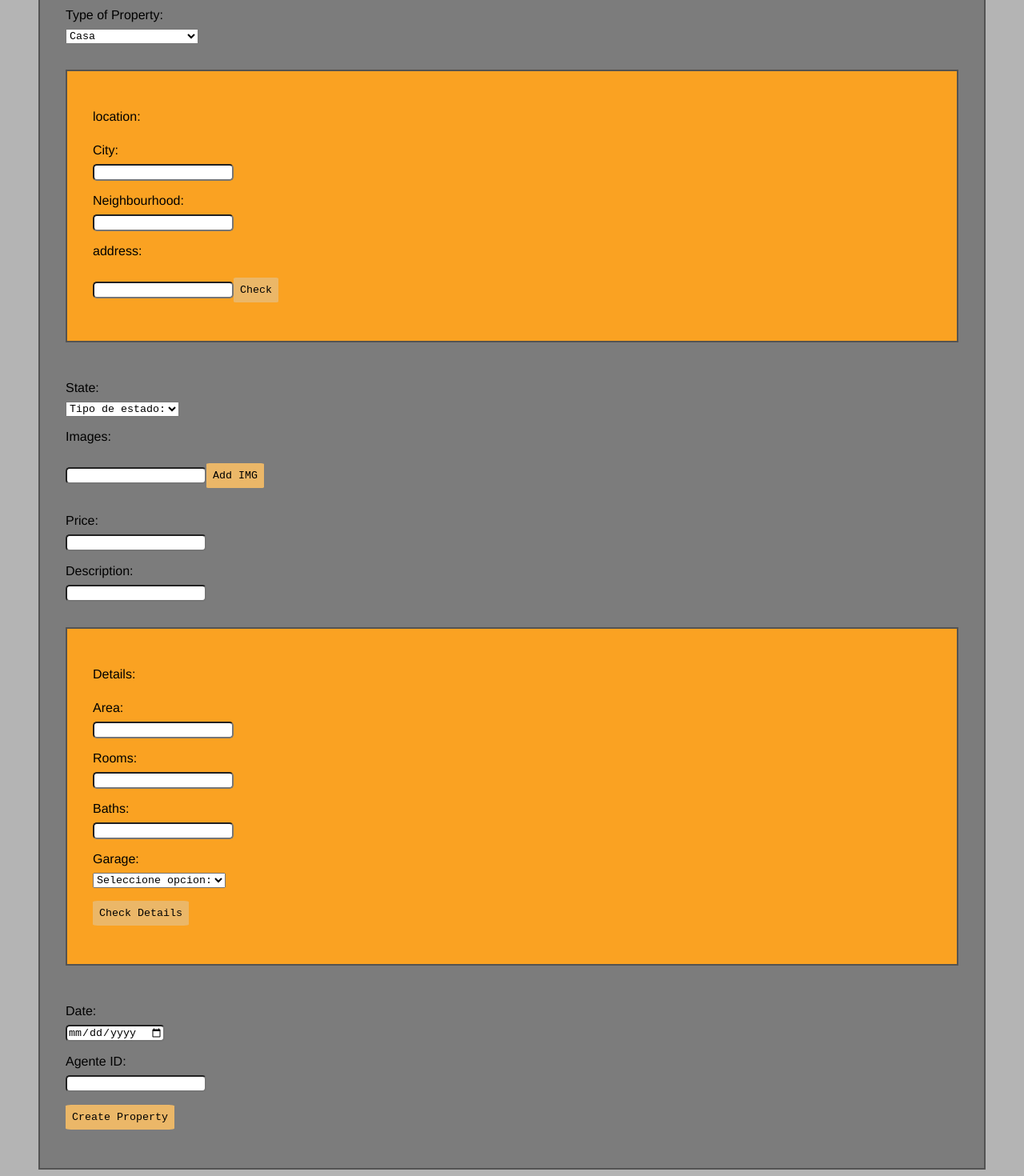
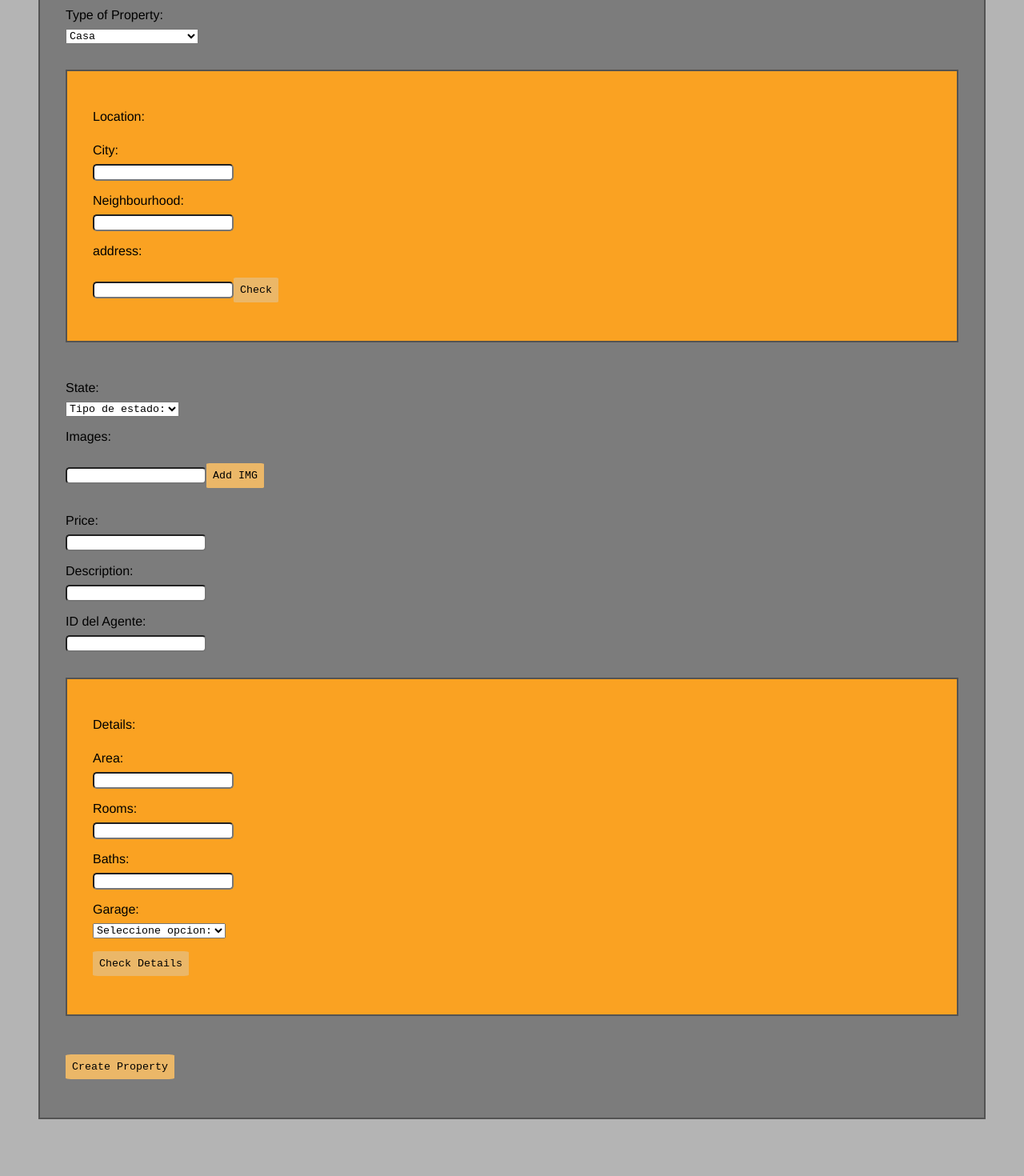
Before and after one commit to carlafaes/inmobilapp-client, a React (Create React App) app: page /form in a window 1280 px wide. Shown: the part 400-1870 px from the top of the page at 80% size. After the commit the page ends 1847 px from the top, so only its background shows below. Built offline with nearby package versions, Linux system fonts and the light colour scheme.

Commit message:
Ultimo cambio Form Inmueble

```diff
--- a/src/componentes/CreateProperty.jsx
+++ b/src/componentes/CreateProperty.jsx
@@ -26,11 +26,8 @@ function validate(input) {
   if (!input.description) {
     errors.description = "Debe ingresar una descripcion del inmueble";
   }
-  if (!input.date) {
-    errors.date = "Debe ingresar una fecha";
-  }
   if (!input.agentID) {
-    errors.agentID = "Debe ingresar un ID de Agente";
+    errors.agentID = "Debe ingresar ID del Agente"
   }
   return errors;
 }
@@ -70,6 +67,7 @@ function validatelocation(inputlocation) {
   return errorsU;
 }
 
+
 export default function CreateProperty() {
   const dispatch = useDispatch();
   //Estado del input para el form
@@ -83,7 +81,7 @@ export default function CreateProperty() {
     description: "",
     details: {},
     date: "",
-    agentID: "",
+    agentID: ""
   });
 
   //Estado de errores
@@ -127,6 +125,10 @@ export default function CreateProperty() {
       ...inputDetails,
       garage: e.target.value,
     });
+    setInput({
+      ...input,
+      details: {...inputDetails}
+    })
   };
 
   const handlerImages = (e) => {
@@ -238,10 +240,14 @@ export default function CreateProperty() {
   //funcion loca
 
   const Funcionreloca = (inputloc, inputdet) => {
-    if (inputdet && inputloc) {
+    if (Object.entries(inputloc).length) {
+      return false;
+    }
+    if (Object.entries(inputdet).length){
+      return false;
+    }
+    else {
       return true;
-    } else {
-      return false;
     }
   };
 
@@ -255,9 +261,7 @@ export default function CreateProperty() {
     input.rentalPrice &&
     input.description &&
     Object.entries(input.details).length &&
-    input.date &&
-    input.agentID &&
-    Funcionreloca(errorsDet, errorsUbi)
+    Funcionreloca(errorsDet,errorsUbi)
       ? setButton(false)
       : setButton(true);
   }, [input]);
@@ -294,7 +298,7 @@ export default function CreateProperty() {
       {errors.typeProperty && <h3>{errors.typeProperty}</h3>}
 
       <div className="selects">
-        <label>location:</label>
+        <label>Location:</label>
         <label>City:</label>
         <input
           type="text"
@@ -372,6 +376,16 @@ export default function CreateProperty() {
         />
         {errors.description && <h3>{errors.description}</h3>}
       </div>
+      <div>
+        <label>ID del Agente:</label>
+        <input
+          type="text"
+          value={input.agentID}
+          name="agentID"
+          onChange={(e) => handleChange(e)}
+        />
+        {errors.agentID && <h3>{errors.agentID}</h3>}
+      </div>
 
       <div className="selects">
         <label>Details:</label>
@@ -422,33 +436,15 @@ export default function CreateProperty() {
         </button>
       </div>
       <div>
-        <label>Date:</label>
-        <input
-          type="date"
-          value={input.date}
-          name="date"
-          onChange={handleChange}
-        />
-        {errors.date && <h3>{errors.date}</h3>}
-      </div>
-      <div>
-        <label>Agente ID:</label>
-        <input
-          type="text"
-          value={input.agentID}
-          name="agentID"
-          onChange={handleChange}
-        />
-        {errors.agentID && <h3>{errors.agentID}</h3>}
-      </div>
-
       <button
         disabled={button}
         className="submitbtn"
-        onClick={(e) => handleSubmit(e)}
-      >
+        onClick={(e) => handleSubmit(e)}>
         Create Property
       </button>
+      {!Funcionreloca(errorsDet,errorsUbi) && <h3>Debe checkear todos los campos Location y Details</h3>}
+      </div>
+
     </form>
   );
 }
```
